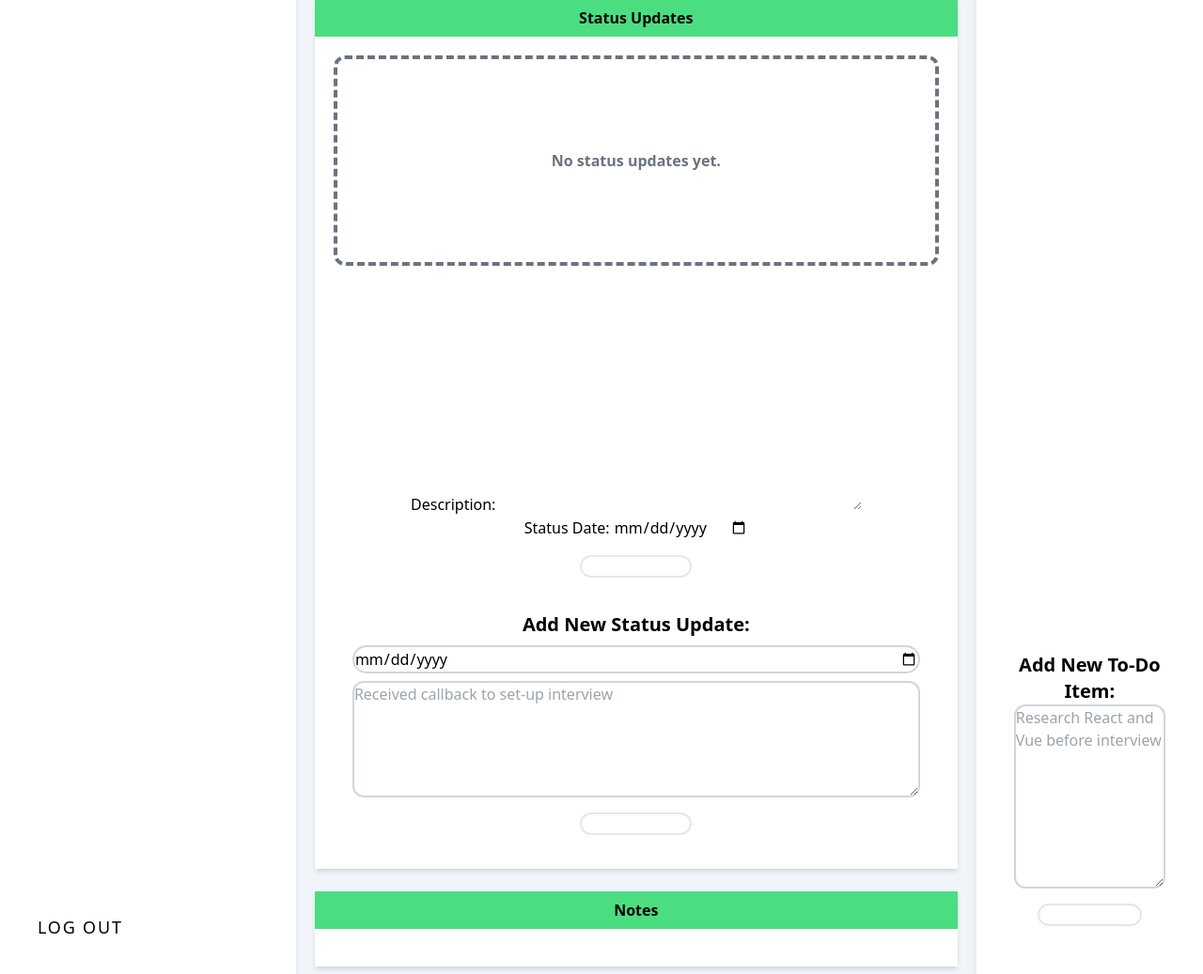
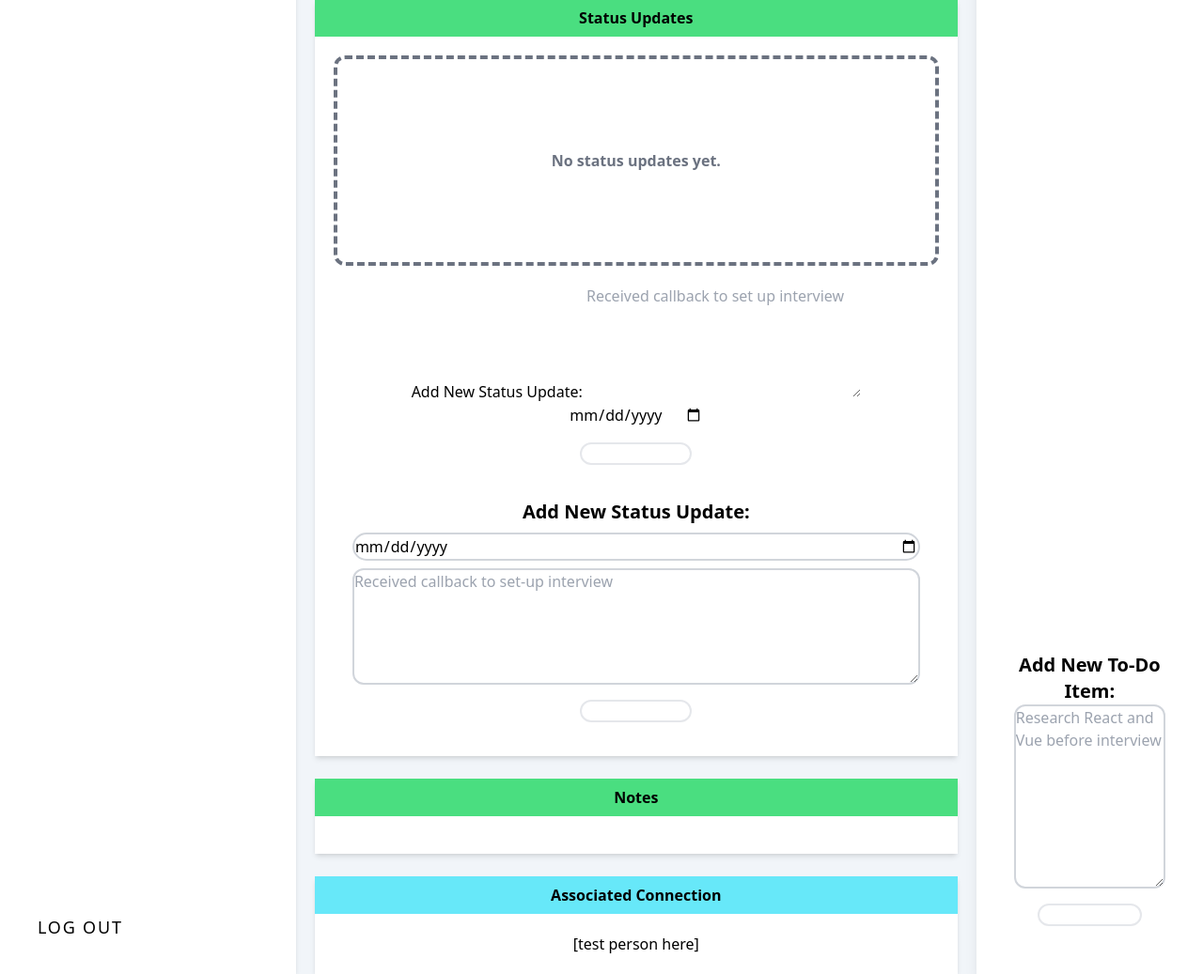
Before and after one commit to reiduf/appMate, a Django app: template main_app/templates/jobs/detail.html in a window 1280 px wide. Shown: the part 469-1506 px from the top of the page at 94% size. Run offline with Django 4.2, Linux system fonts and the light colour scheme; the template is opened without the code that fills it: values that come from a table or form of the project are taken from there, others are empty; some libraries are stand-ins or nearby versions.

Commit message:
updates forms styling and changes form labels in model

```diff
--- a/main_app/forms.py
+++ b/main_app/forms.py
@@ -1,4 +1,4 @@
-from django.forms import ModelForm, DateInput
+from django.forms import ModelForm, DateInput, Textarea
 from .models import Todo, Status, Job
 
 
@@ -19,6 +19,14 @@
                     'placeholder': 'Select a date',
                     'type': 'date'
                 }),
+            'description': Textarea(
+                attrs={
+                    'placeholder': 'Received callback to set up interview',
+                    'cols': 30,
+                    'rows': 5,
+
+                }
+            )
         }
 
 class JobForm(ModelForm):
--- a/main_app/models.py
+++ b/main_app/models.py
@@ -62,8 +62,8 @@
 
 
 class Status(models.Model):
-    description = models.TextField(max_length=200)
-    date = models.DateField('Status Date')
+    description = models.TextField('Add New Status Update', max_length=200)
+    date = models.DateField('')
     job = models.ForeignKey(Job, on_delete=models.CASCADE)
 
     def __str__(self):
--- a/main_app/templates/jobs/detail.html
+++ b/main_app/templates/jobs/detail.html
@@ -118,7 +118,7 @@
           <input type="submit" value="Add Update" class="self-center my-4 cursor-pointer button-text text-xs hover:text-primary border-2 border-primary bg-primary hover:bg-white text-white px-6 py-0.5 rounded-full transition duration-300">
         </form>
 
-        <form action="{% url 'add_status' job.id %}" class="pb-5 t-3 bg-whiteflex flex flex-col justify-center text-center px-10">
+        <form action="" class="pb-5 t-3 bg-whiteflex flex flex-col justify-center text-center px-10">
           {% csrf_token %}
           <label class="font-primary font-semibold text-primary text-xl">Add New Status Update:</label>
           <input type="date" name="date" format="('%Y-%m-%d')" class="rounded-full border-gray-300 border-2 my-2">
--- a/main_app/templates/main_app/job_form.html
+++ b/main_app/templates/main_app/job_form.html
@@ -49,7 +49,8 @@
     </div>
   </section>
 
-  <form action="{% url 'jobs_create' %}" method="POST">
+
+  <form action="" method="POST">
     <!-- Django requires the following for security purposes -->
     {% csrf_token %}
     <table>
```
Also changed, not shown: main_app/static_src/src/styles.css (+13 -1 lines), main_app/migrations/0004_alter_status_date_alter_status_description.py (added).
